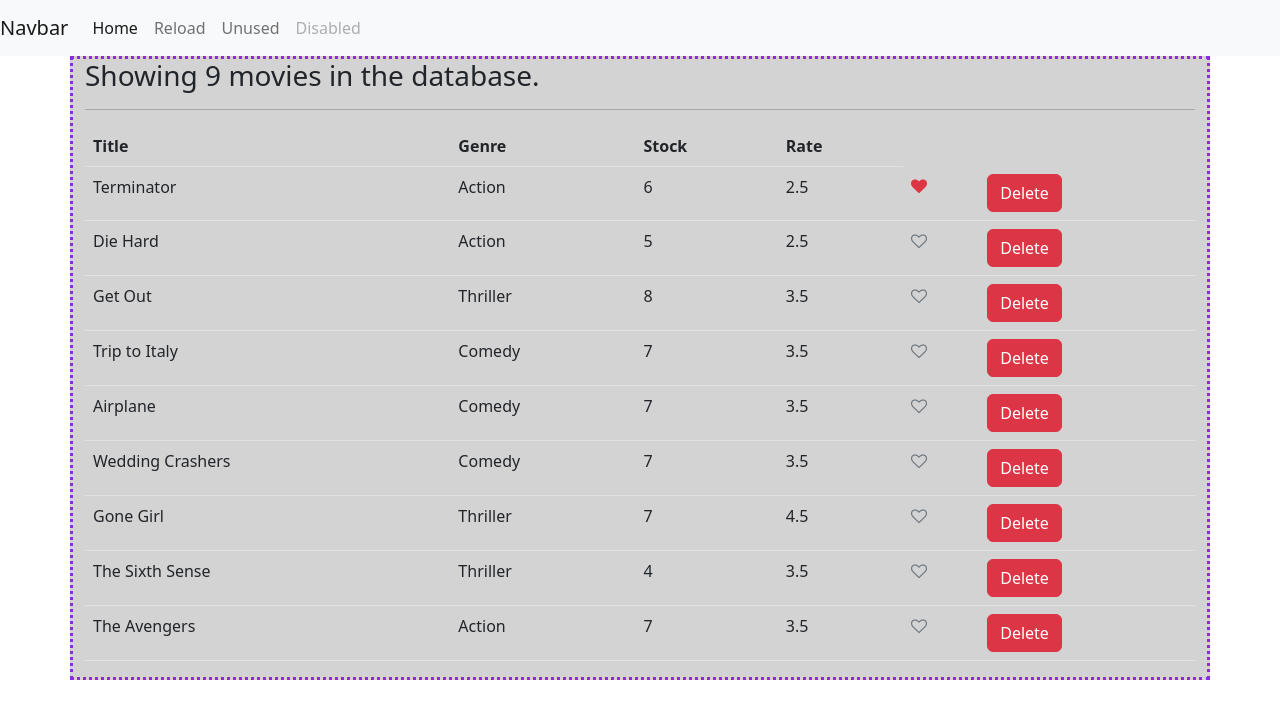
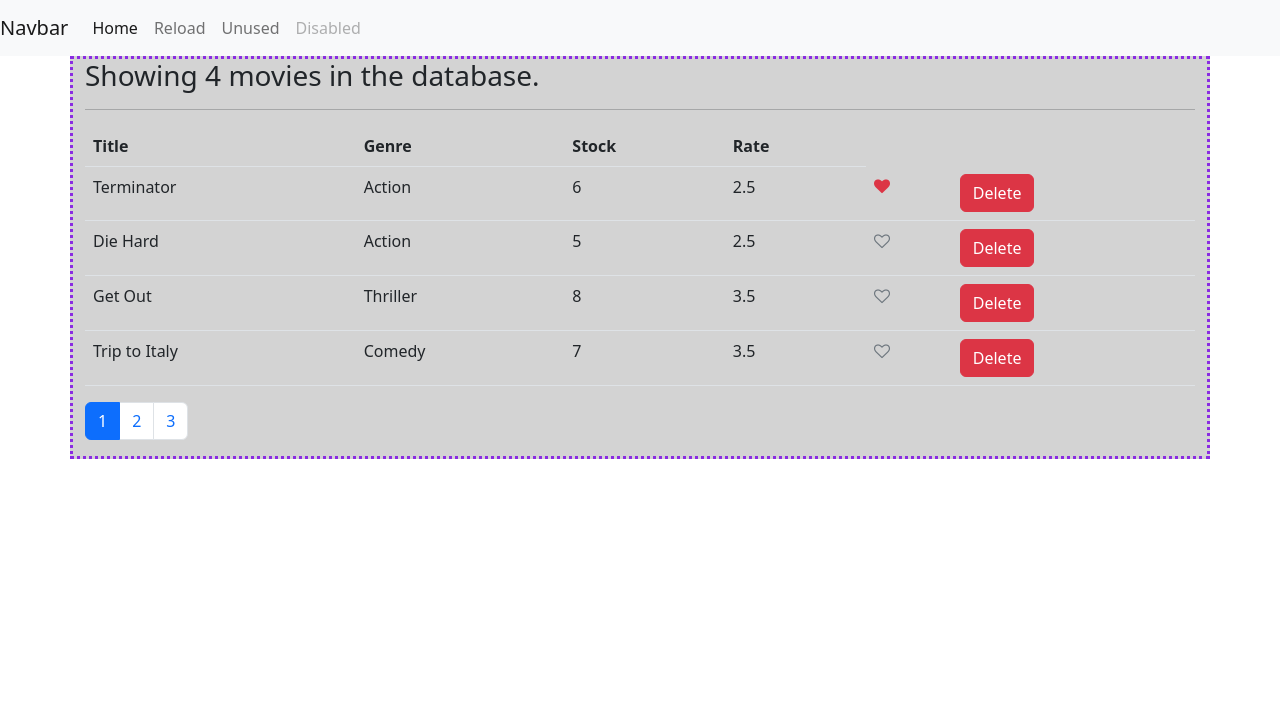
Before and after one commit to JerryHobby/react-playground, a React (Vite) app: page / in a window 1280 px wide. Shown: the top 718 px of the page. Built offline with nearby package versions, Linux system fonts and the light colour scheme.

Commit message:
pagination funtionality

```diff
--- a/package.json
+++ b/package.json
@@ -14,7 +14,9 @@
   "dependencies": {
     "bootstrap": "^5.2.3",
     "bootstrap-icons": "^1.10.3",
-    "font-awesome": "^4.7.0"
+    "font-awesome": "^4.7.0",
+    "lodash": "^4.17.21",
+    "props-type": "^1.0.1"
   },
   "devDependencies": {
     "@types/react": "^18.0.15",
--- a/src/App.jsx
+++ b/src/App.jsx
@@ -10,6 +10,8 @@
   state = {
     genres: getGenres(),
     movies: getMovies(),
+    pageSize: 4,
+    currentPage: 1,
     counters: [
       { id: 1, value: 10, selected: true, label: 'First' },
       { id: 2, value: 20, selected: true, label: 'Second' },
@@ -85,8 +87,11 @@
           <Movies
             genres={this.state.genres}
             movies={this.state.movies}
+            pageSize={this.state.pageSize}
+            currentPage={this.state.currentPage}
             onDelete={this.handleDeleteMovie}
             onLiked={this.handleLiked}
+            onPageChange={this.handlePageChange}
           />
           {/*
           <hr></hr>
@@ -102,6 +107,9 @@
       </React.Fragment>
     );
   }
+  handlePageChange = (page) => {
+    this.setState({ currentPage: page.page });
+  };
 
   handleDeleteMovie = (movie) => {
     const movies = deleteMovie(movie._id);
--- /dev/null
+++ b/src/components/common/pagination.jsx
@@ -0,0 +1,36 @@
+import React from 'react';
+import _ from 'lodash';
+
+const Pagination = (props) => {
+  const { itemsCount, pageSize, currentPage, onPageChange } = props;
+  const pagesCount = Math.ceil(itemsCount / pageSize);
+  /*
+  itemsCount={movies.length}
+  pageSize={pageSize}
+  onPageChange={this.handlePageChange}
+  */
+  if (pagesCount === 1) return null;
+  const pages = _.range(1, pagesCount + 1);
+
+  console.log(currentPage, '******');
+  return (
+    <nav aria-label="Movies">
+      <ul className="pagination ">
+        {pages.map((page) => (
+          <li
+            className={
+              page === currentPage ? ' page-item active' : 'page-item '
+            }
+            key={page}
+          >
+            <a className="page-link" onClick={() => onPageChange({ page })}>
+              {page}
+            </a>
+          </li>
+        ))}
+      </ul>
+    </nav>
+  );
+};
+
+export default Pagination;
--- a/src/components/movies.jsx
+++ b/src/components/movies.jsx
@@ -1,15 +1,26 @@
 import React, { Component } from 'react';
 import Like from './common/like';
+import Pagination from './common/pagination';
+import { paginate } from '../utils/paginate';
 
 export default class Movies extends Component {
   render() {
+    console.log('Movies Rendered');
+
     return <React.Fragment>{this.renderMovies()}</React.Fragment>;
   }
 
   renderMovies() {
-    const { movies, onDelete, onLiked } = this.props;
-    //let buttonClasses = this.getButtonClasses();
+    const {
+      movies: allMovies,
+      pageSize,
+      onPageChange,
+      currentPage,
+      onDelete,
+      onLiked,
+    } = this.props;
 
+    const movies = paginate(allMovies, currentPage, pageSize);
     if (movies.length === 0) return <p>There are no movies!</p>;
 
     return (
@@ -48,6 +59,12 @@
             ))}
           </tbody>
         </table>
+        <Pagination
+          itemsCount={allMovies.length}
+          pageSize={pageSize}
+          currentPage={currentPage}
+          onPageChange={onPageChange}
+        />
       </div>
     );
   }
--- /dev/null
+++ b/src/utils/paginate.js
@@ -0,0 +1,7 @@
+import _ from 'lodash';
+
+export function paginate(items, pageNumber, pageSize) {
+  const startIndex = (pageNumber - 1) * pageSize;
+
+  return _(items).slice(startIndex).take(pageSize).value();
+}
```
Also changed, not shown: 1 other file (tests, documents, lock files or other folders).
